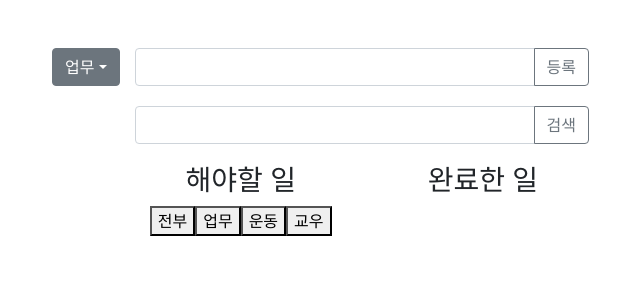
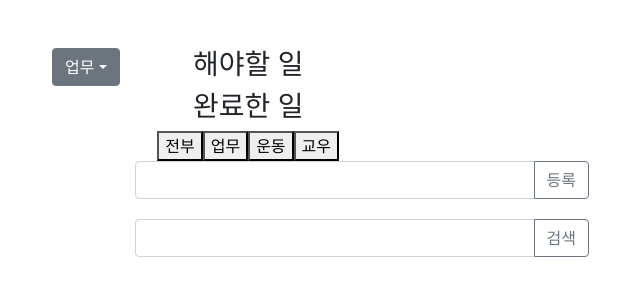
Before and after one commit to fcsn/create-react-app-test, a React (Create React App) app: page / in a window 1280 px wide. Shown: the top 300 px of the page, without its empty margins (312-952 px from the left). Built offline with nearby package versions, Linux system fonts and the light colour scheme.

Commit message:
Divide TodoTable.js to src/components

```diff
--- a/src/App.js
+++ b/src/App.js
@@ -1,6 +1,8 @@
 import React, { Component } from 'react';
 import './App.css';
+// import './src/components/TodoTable/TodoTable'
 import { Dropdown, DropdownToggle, DropdownMenu, DropdownItem } from 'reactstrap';
+import TodoTable from "../src/components/TodoTable/TodoTable";
 
 let todoId = 0
 
@@ -98,14 +100,14 @@ class App extends Component {
         }
     }
 
-  render() {
-    const renderCancelButton = item => (
-        <button className='btn btn-danger btn-sm'
-                style={{marginLeft: 5}}
-                onClick={() => this._handleOnClickRemove(item.id)}>
-            삭제
-        </button>
-    )
+  render () {
+    // const renderCancelButton = item => (
+    //     <button className='btn btn-danger btn-sm'
+    //             style={{marginLeft: 5}}
+    //             onClick={() => this._handleOnClickRemove(item.id)}>
+    //         삭제
+    //     </button>
+    // )
     return (
       <div className="container" style={{ maxWidth: 600, padding: '20px, 0' }}>
         <div className='row' style={{padding: '3rem 1.5rem'}}>
@@ -129,6 +131,10 @@ class App extends Component {
 
 
             <div className='col text-center'>
+                <TodoTable todoItems={ this.state.todoItems }
+                           _handleOnClickToggleState={ this._handleOnClickToggleState}
+                           _handleOnClickRemove={ this._handleOnClickRemove}
+                           _handleOnClickFilterTodoItems={ this._handleOnClickFilterTodoItems}/>
                 <div className='input-group'>
                     <input type="text"
                            className='form-control'
@@ -157,51 +163,50 @@ class App extends Component {
                     </div>
                 </div>
 
-                <div className='row' style={ { marginTop: 20 } }>
-                    <div className='col-6'>
-                        <h3>해야할 일</h3>
-                        {
-                            this.state.todoItems.filter(item => !item.isCompleted).map(item =>
-                                <div key={item.id} style={{ margin: 10 }}>
-                                    <span>{item.category}/</span>
-                                    <span style={{ marginRight: 5 }}>{item.id + 1}. {item.title}</span>
-                                    <button
-                                        className='btn btn-success btn-sm'
-                                        onClick={() => this._handleOnClickToggleState(item.id)}
-                                    >
-                                        완료
-                                    </button>
-                                    {renderCancelButton(item)}
-                                </div>
-                            )
-                        }
-                    </div>
+                {/*<div className='row' style={ { marginTop: 20 } }>*/}
+                    {/*<div className='col-6'>*/}
+                        {/*<h3>해야할 일</h3>*/}
+                        {/*{*/}
+                            {/*this.state.todoItems.filter(item => !item.isCompleted).map(item =>*/}
+                                {/*<div key={item.id} style={{ margin: 10 }}>*/}
+                                    {/*<span>{item.category}/</span>*/}
+                                    {/*<span style={{ marginRight: 5 }}>{item.id + 1}. {item.title}</span>*/}
+                                    {/*<button*/}
+                                        {/*className='btn btn-success btn-sm'*/}
+                                        {/*onClick={() => this._handleOnClickToggleState(item.id)}*/}
+                                    {/*>*/}
+                                        {/*완료*/}
+                                    {/*</button>*/}
+                                    {/*{renderCancelButton(item)}*/}
+                                {/*</div>*/}
+                            {/*)*/}
+                        {/*}*/}
+                    {/*</div>*/}
 
-                    <div className='col-6'>
-                        <h3>완료한 일</h3>
-                        {this.state.todoItems.filter(item => item.isCompleted).map(item =>
-                            <div key={item.id} style={{margin: 10}}>
-                                <span style={{marginRight: 5}}>{item.id + 1}. {item.title}</span>
-                                <button className='btn btn-warning btn-sm'
-                                        onClick={() => this._handleOnClickToggleState(item.id)}>
-                                    취소
-                                </button>
-                                {renderCancelButton(item)}
-                            </div>
-                        )}
-                    </div>
+                    {/*<div className='col-6'>*/}
+                        {/*<h3>완료한 일</h3>*/}
+                        {/*{this.state.todoItems.filter(item => item.isCompleted).map(item =>*/}
+                            {/*<div key={item.id} style={{margin: 10}}>*/}
+                                {/*<span style={{marginRight: 5}}>{item.id + 1}. {item.title}</span>*/}
+                                {/*<button className='btn btn-warning btn-sm'*/}
+                                        {/*onClick={() => this._handleOnClickToggleState(item.id)}>*/}
+                                    {/*취소*/}
+                                {/*</button>*/}
+                                {/*{renderCancelButton(item)}*/}
+                            {/*</div>*/}
+                        {/*)}*/}
+                    {/*</div>*/}
 
-                    <div className="col-6">
-                        <button onClick={() => this._handleOnClickFilterTodoItems('업무')}>전부</button>
-                        <button onClick={() => this._handleOnClickFilterTodoItems('업무')}>업무</button>
-                        <button onClick={() => this._handleOnClickFilterTodoItems('운동')}>운동</button>
-                        <button onClick={() => this._handleOnClickFilterTodoItems('교우')}>교우</button>
-                    </div>
+                    {/*<div className="col-6">*/}
+                        {/*<button onClick={() => this._handleOnClickFilterTodoItems('업무')}>전부</button>*/}
+                        {/*<button onClick={() => this._handleOnClickFilterTodoItems('업무')}>업무</button>*/}
+                        {/*<button onClick={() => this._handleOnClickFilterTodoItems('운동')}>운동</button>*/}
+                        {/*<button onClick={() => this._handleOnClickFilterTodoItems('교우')}>교우</button>*/}
+                    {/*</div>*/}
                 </div>
 
             </div>
         </div>
-      </div>
     );
   }
 }
--- /dev/null
+++ b/src/components/TodoTable/TodoTable.js
@@ -0,0 +1,82 @@
+import React, { Component } from 'react';
+
+class TodoTable extends Component {
+    static defaultProps = {
+        todoItems: [],
+        _handleOnClickToggleState: () => { console.warn('not defined.')},
+        _handleOnClickRemove: () => { console.warn('not defined.')},
+        _handleOnClickFilterTodoItems: () => { console.warn(`not defined.`)}
+    }
+
+    // _handleOnClickToggleState (index) {
+    //     const { todoItems } = this.props
+    //     // const newTodoItems = todoItems.slice(0)
+    //     // ??
+    //     const newTodoItems = todoItems
+    //     newTodoItems[index].isCompleted = !todoItems[index].isCompleted
+    //     this.setState({ todoItems: newTodoItems })
+    // }
+
+    render () {
+        //     // JSON.stringify(this.props.todoItems)
+        //     <div>
+        //         {this.props.todoItems.filter(item => !item.isCompleted).map(item =>
+        //         <div key={item.id}>{item.id +1}. {item.title}</div>
+        //         )}
+        //     </div>
+        // )
+        // const { todoItems, _handleOnClickRemove } = this.props
+
+        const renderCancelButton = item => (
+            <button className="btn btn-danger btn-sm"
+                    style={{marginLeft: 5}}
+                    onClick={() => this.props._handleOnClickRemove(item.id)}>
+            삭제
+            </button>
+        )
+        return (
+        <React.Fragment>
+            <div className='col-6'>
+                <h3>해야할 일</h3>
+                {this.props.todoItems.filter(item => !item.isCompleted).map(item =>
+                        <div key={item.id} style={{ margin: 10 }}>
+                            {/*<span>{item.category}/</span>*/}
+                            <span style={{ marginRight: 5 }}>{item.id + 1}. {item.title}</span>
+                            <button
+                                className='btn btn-success btn-sm'
+                                onClick={() => this.props._handleOnClickToggleState(item.id)}
+                            >
+                                완료
+                            </button>
+                            {renderCancelButton(item)}
+                        </div>
+                    )
+                }
+            </div>
+
+            <div className='col-6'>
+            <h3>완료한 일</h3>
+                {this.props.todoItems.filter(item => item.isCompleted).map(item =>
+                    <div key={item.id} style={{margin: 10}}>
+                        <span style={{marginRight: 5}}>{item.id + 1}. {item.title}</span>
+                        <button className='btn btn-warning btn-sm'
+                                onClick={() => this.props._handleOnClickToggleState(item.id)}>
+                            취소
+                        </button>
+                        {renderCancelButton(item)}
+                    </div>
+                )}
+            </div>
+
+            <div className="col-6">
+                <button onClick={() => this.props._handleOnClickFilterTodoItems('업무')}>전부</button>
+                <button onClick={() => this.props._handleOnClickFilterTodoItems('업무')}>업무</button>
+                <button onClick={() => this.props._handleOnClickFilterTodoItems('운동')}>운동</button>
+                <button onClick={() => this.props._handleOnClickFilterTodoItems('교우')}>교우</button>
+            </div>
+    </React.Fragment>
+        )
+    }
+}
+
+export default TodoTable;
--- /dev/null
+++ b/src/components/TodoTable/index.js
@@ -0,0 +1 @@
+export { default } from './TodoTable'
```
Also changed, not shown: src/serviceWorker.js (indentation only).
